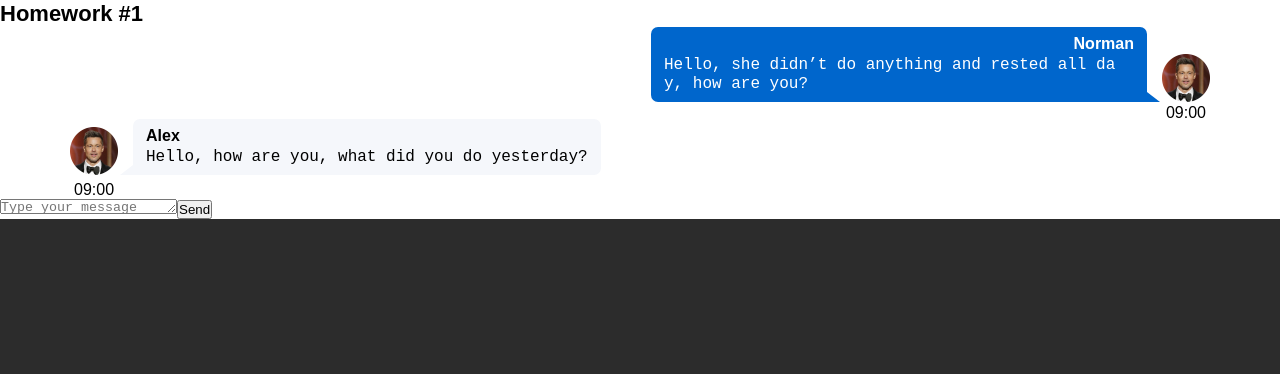
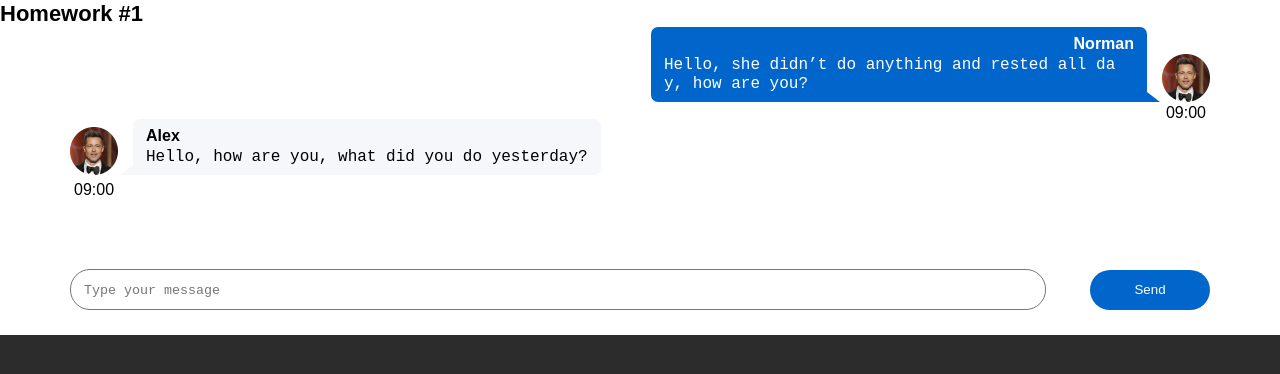
Before and after one commit to IJTINK7/hws-from-ignat, a React (Create React App) app: page / in a window 1280 px wide. Shown: the top 374 px of the page. Built offline with nearby package versions, Linux system fonts and the light colour scheme.

Commit message:
Changing styles of input and button

```diff
--- a/src/s2-homeworks/hw01/message-sender/MessageSender.module.css
+++ b/src/s2-homeworks/hw01/message-sender/MessageSender.module.css
@@ -1,18 +1,34 @@
 .sendForm {
-
+    display: flex;
+    align-items: center;
+    margin: 70px;
+    padding-bottom: 25px ;
+    justify-content: space-between;
 }
 
 .textarea {
-
+    width: 976px;
+    border-radius: 20px;
+    height: 40px;
+    padding: 13px;
+    resize: none;
+    overflow: hidden;
 }
 
 .button {
-
+    height: 40px;
+    width: 120px;
+    left: 1090px;
+    top: 408px;
+    border-radius: 20px;
+    border: none;
+    background-color: #0066CC;
+    color: #FFFFFF;
 }
 
 .button:hover {
-
+    background-color: #00a1ff;
 }
 .button:active {
-
+    background-color: #1d21ff;
 }
```
